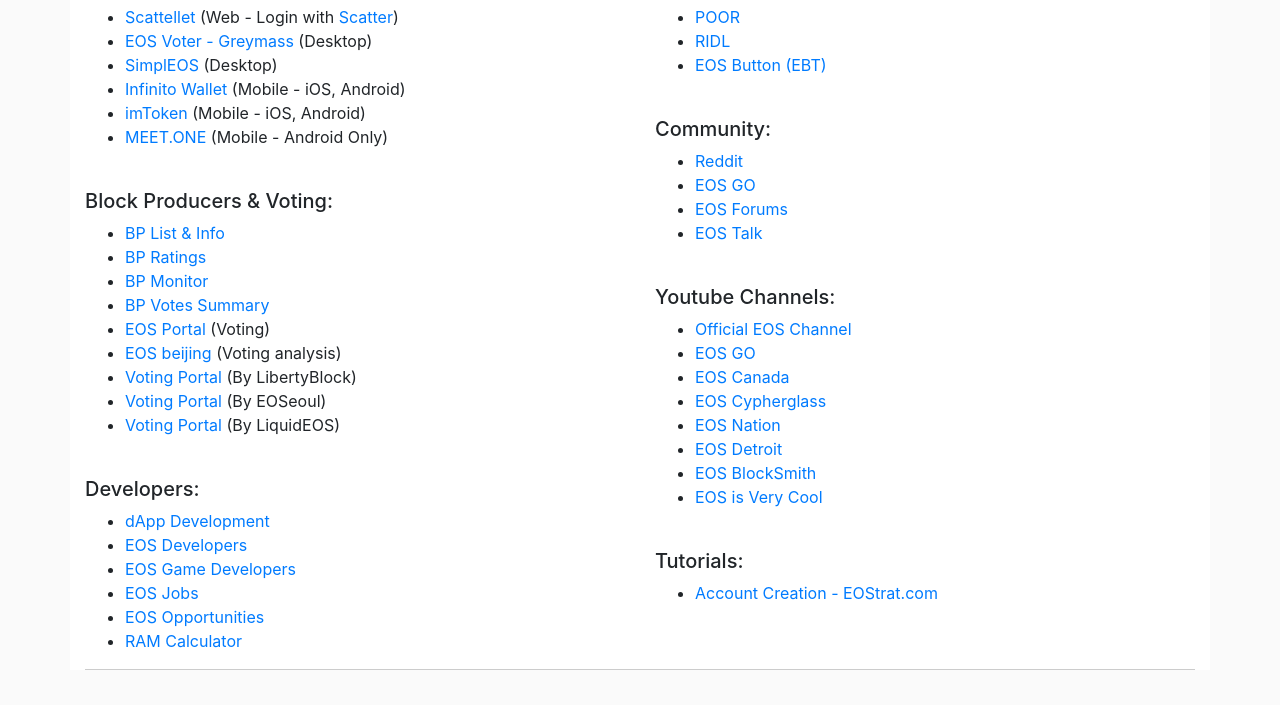
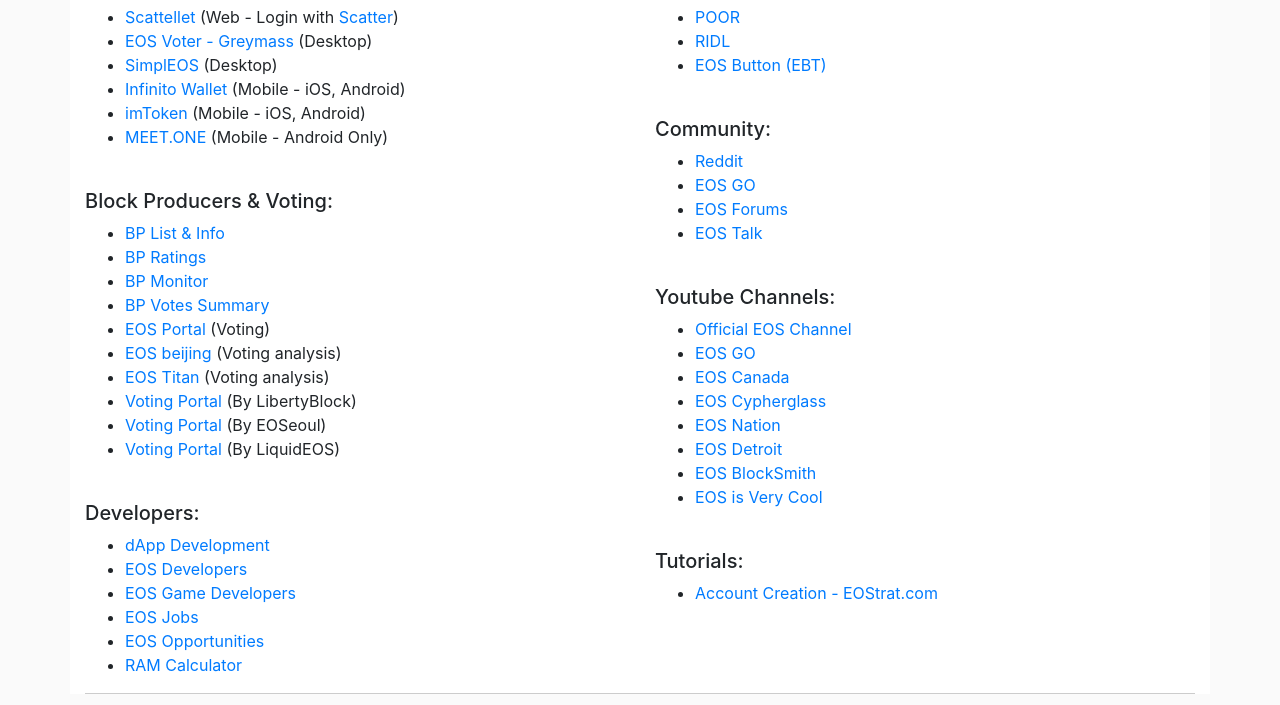
Before and after one commit to matarz/AllThingsEOS, a plain HTML site: page index.html in a window 1280 px wide. Shown: the part 757-1462 px from the top of the page. Drawn offline with nearby package versions, Linux system fonts and the light colour scheme; a script that the page names is missing.

Commit message:
eos titan
1

```diff
--- a/index.html
+++ b/index.html
@@ -75,6 +75,7 @@
           <li><a href="http://eos-bp-votes.dapptools.info/s/api/block-producer-votes-stack-html/1/30">BP Votes Summary</a></li>
           <li><a href="http://www.eosportal.io">EOS Portal</a> (Voting) </li>
           <li><a href="http://eosbeijing.one/data/#/bpByEOS">EOS beijing</a> (Voting analysis) </li>
+          <li><a href="https://voters.eostitan.com/voters/50/0/21">EOS Titan</a> (Voting analysis) </li>
           <li><a href="http://vote.libertyblock.io/">Voting Portal</a> (By LibertyBlock)</li>
           <li><a href="https://portal.eoseoul.io">Voting Portal</a> (By EOSeoul)</li>
           <li><a href="http://vote.liquideos.com/">Voting Portal</a> (By LiquidEOS)</li>
```
